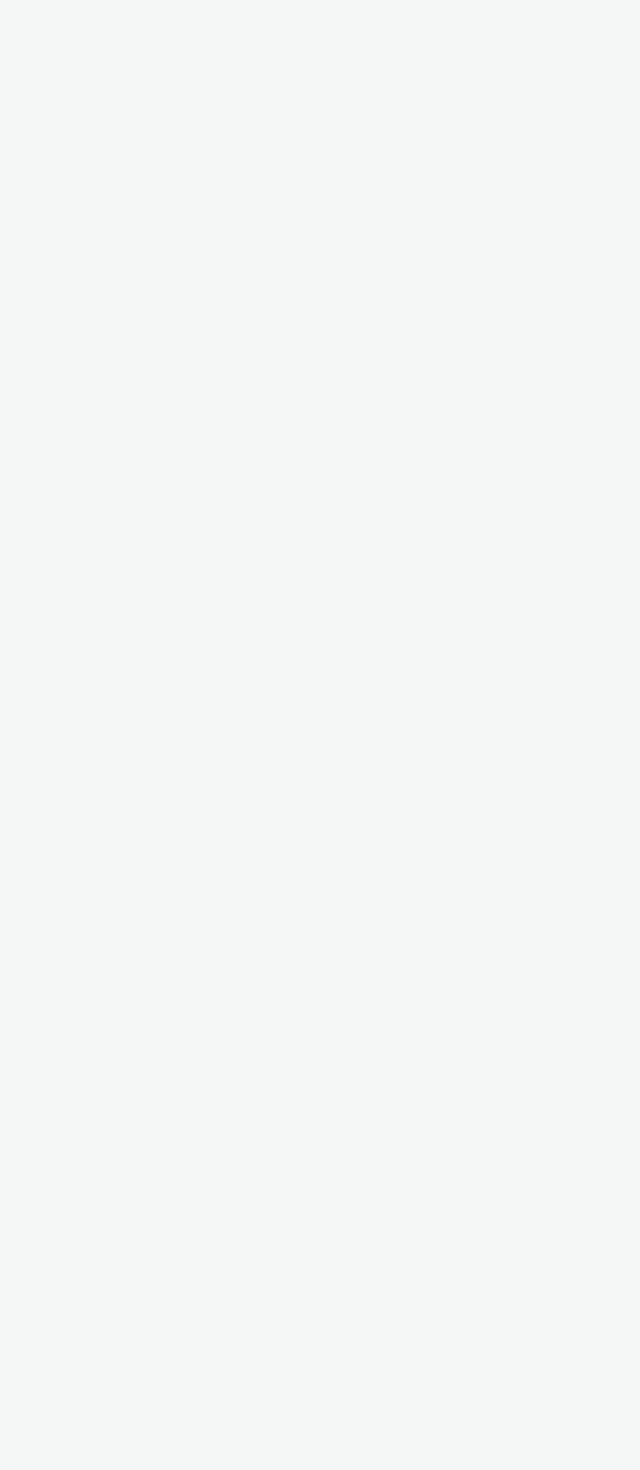
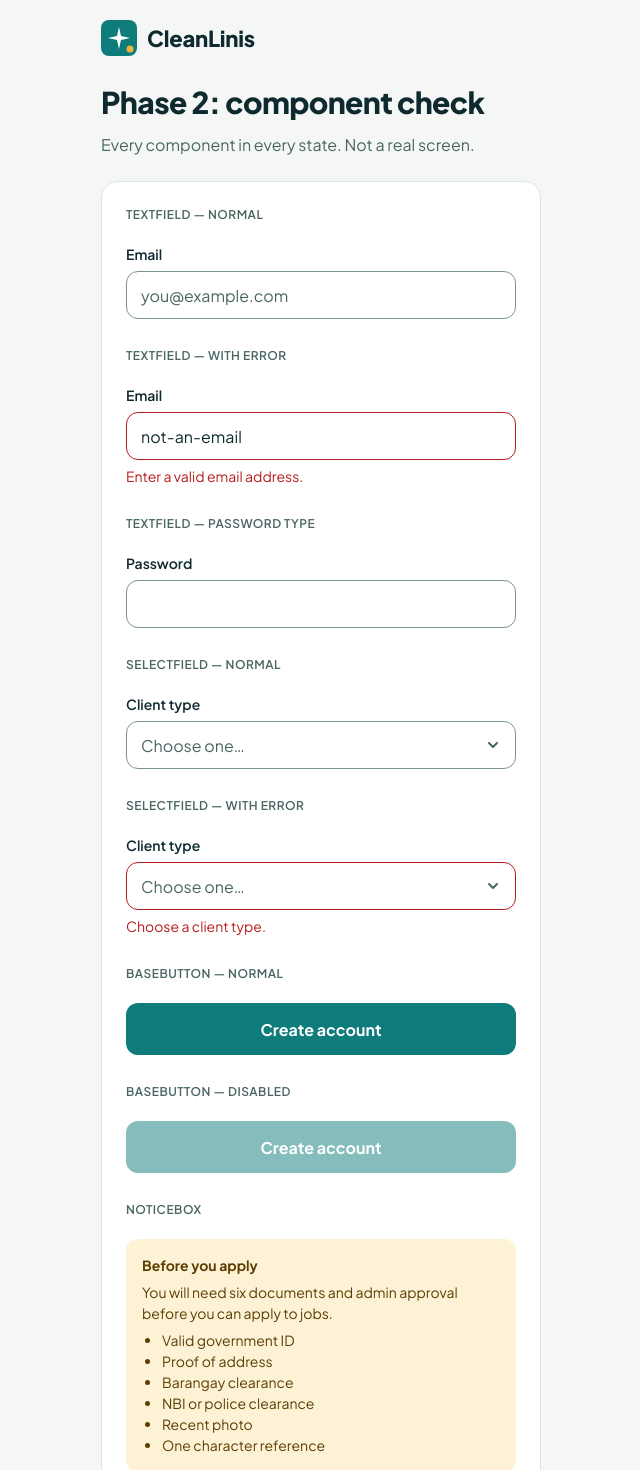
Before and after one commit to kensabas/IT_109_Project_Skeleton, a Nuxt app: page /components-test in a window 1280 px wide. Before the commit this address had no page. Shown: the part 20-1490 px from the top of the page, without its empty margins (319-959 px from the left). Before the commit the page ends 800 px from the top, so only its background shows below. Built offline with nearby package versions, Linux system fonts and the light colour scheme.

Commit message:
Add temporary components-test page for Phase 2 verification

```diff
--- /dev/null
+++ b/app/pages/components-test.vue
@@ -0,0 +1,123 @@
+<!--
+  Temporary Phase 2 verification page: renders every Phase 2 component
+  in every documented state (normal, with error, disabled where it
+  applies). Not linked from anywhere; it exists so a human reviewer and
+  Phase 2 verification scripts can inspect the components in one place.
+
+  This page will be removed or replaced when Phase 3 adds the real
+  Login, Choose account type, and sign-up screens.
+-->
+<script setup lang="ts">
+import { ref } from 'vue'
+
+// TextField states ----------------------------------------------------------
+const emailNormal = ref('')
+const emailWithError = ref('not-an-email')
+const passwordNormal = ref('')
+
+// SelectField states --------------------------------------------------------
+const clientType = ref('')
+const clientTypeWithError = ref('')
+const clientTypeOptions = [
+  { value: 'homeowner', label: 'Homeowner' },
+  { value: 'company', label: 'Company' },
+  { value: 'establishment', label: 'Establishment' },
+  { value: 'business', label: 'Business' },
+]
+</script>
+
+<template>
+  <AuthLayout
+    heading="Phase 2: component check"
+    sub-text="Every component in every state. Not a real screen."
+  >
+    <form class="demo-form" novalidate @submit.prevent>
+      <h2 class="demo-form__group">TextField — normal</h2>
+      <TextField
+        id="demo-email-normal"
+        v-model="emailNormal"
+        label="Email"
+        type="email"
+        placeholder="you@example.com"
+      />
+
+      <h2 class="demo-form__group">TextField — with error</h2>
+      <TextField
+        id="demo-email-error"
+        v-model="emailWithError"
+        label="Email"
+        type="email"
+        error="Enter a valid email address."
+      />
+
+      <h2 class="demo-form__group">TextField — password type</h2>
+      <TextField
+        id="demo-password"
+        v-model="passwordNormal"
+        label="Password"
+        type="password"
+        autocomplete="new-password"
+        required
+      />
+
+      <h2 class="demo-form__group">SelectField — normal</h2>
+      <SelectField
+        id="demo-client-type-normal"
+        v-model="clientType"
+        label="Client type"
+        placeholder="Choose one…"
+        :options="clientTypeOptions"
+      />
+
+      <h2 class="demo-form__group">SelectField — with error</h2>
+      <SelectField
+        id="demo-client-type-error"
+        v-model="clientTypeWithError"
+        label="Client type"
+        placeholder="Choose one…"
+        :options="clientTypeOptions"
+        error="Choose a client type."
+      />
+
+      <h2 class="demo-form__group">BaseButton — normal</h2>
+      <BaseButton type="submit">Create account</BaseButton>
+
+      <h2 class="demo-form__group">BaseButton — disabled</h2>
+      <BaseButton type="submit" disabled>Create account</BaseButton>
+
+      <h2 class="demo-form__group">NoticeBox</h2>
+      <NoticeBox title="Before you apply">
+        <p>You will need six documents and admin approval before you can apply to jobs.</p>
+        <ul>
+          <li>Valid government ID</li>
+          <li>Proof of address</li>
+          <li>Barangay clearance</li>
+          <li>NBI or police clearance</li>
+          <li>Recent photo</li>
+          <li>One character reference</li>
+        </ul>
+      </NoticeBox>
+    </form>
+  </AuthLayout>
+</template>
+
+<style scoped>
+.demo-form {
+  display: flex;
+  flex-direction: column;
+  gap: 20px;
+}
+
+.demo-form__group {
+  margin: 8px 0 0;
+  font-size: 12px;
+  font-weight: 600;
+  letter-spacing: 0.04em;
+  text-transform: uppercase;
+  color: var(--color-text-soft);
+}
+
+.demo-form__group:first-child {
+  margin-top: 0;
+}
+</style>
```
